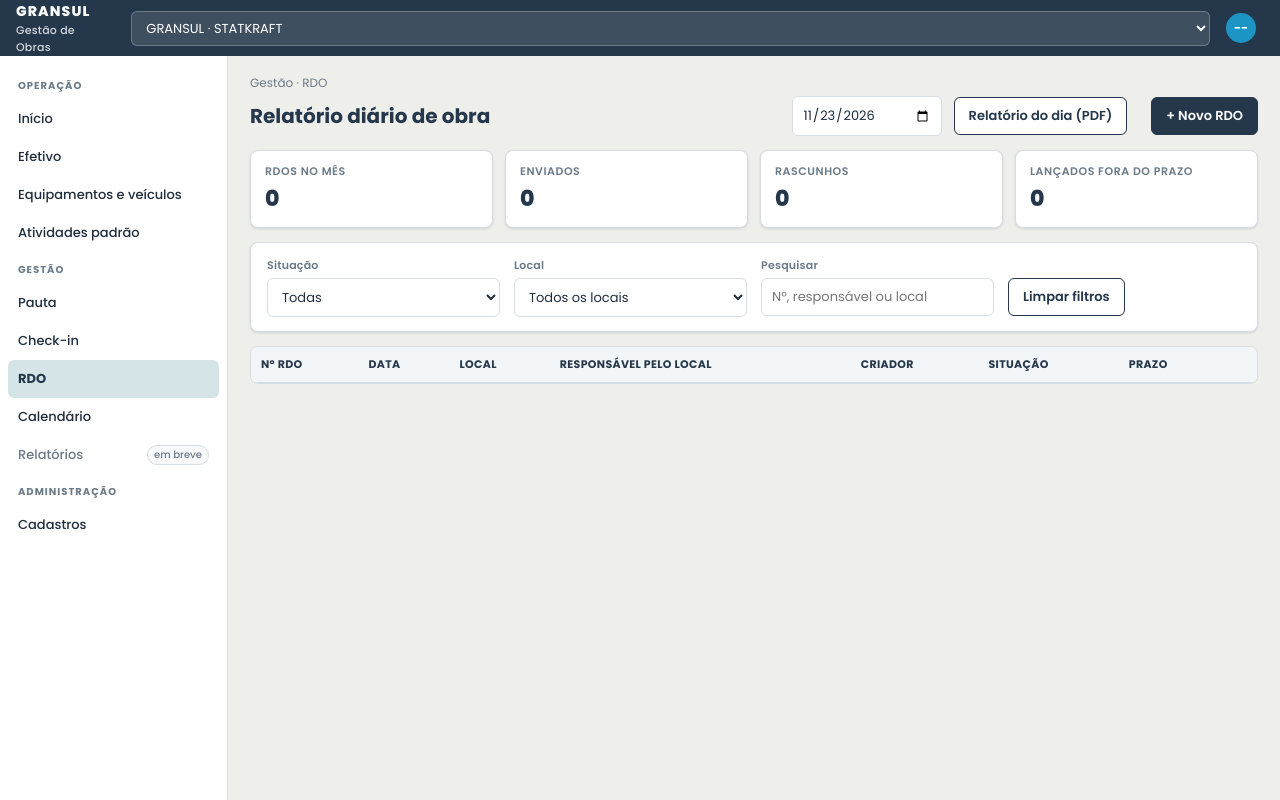
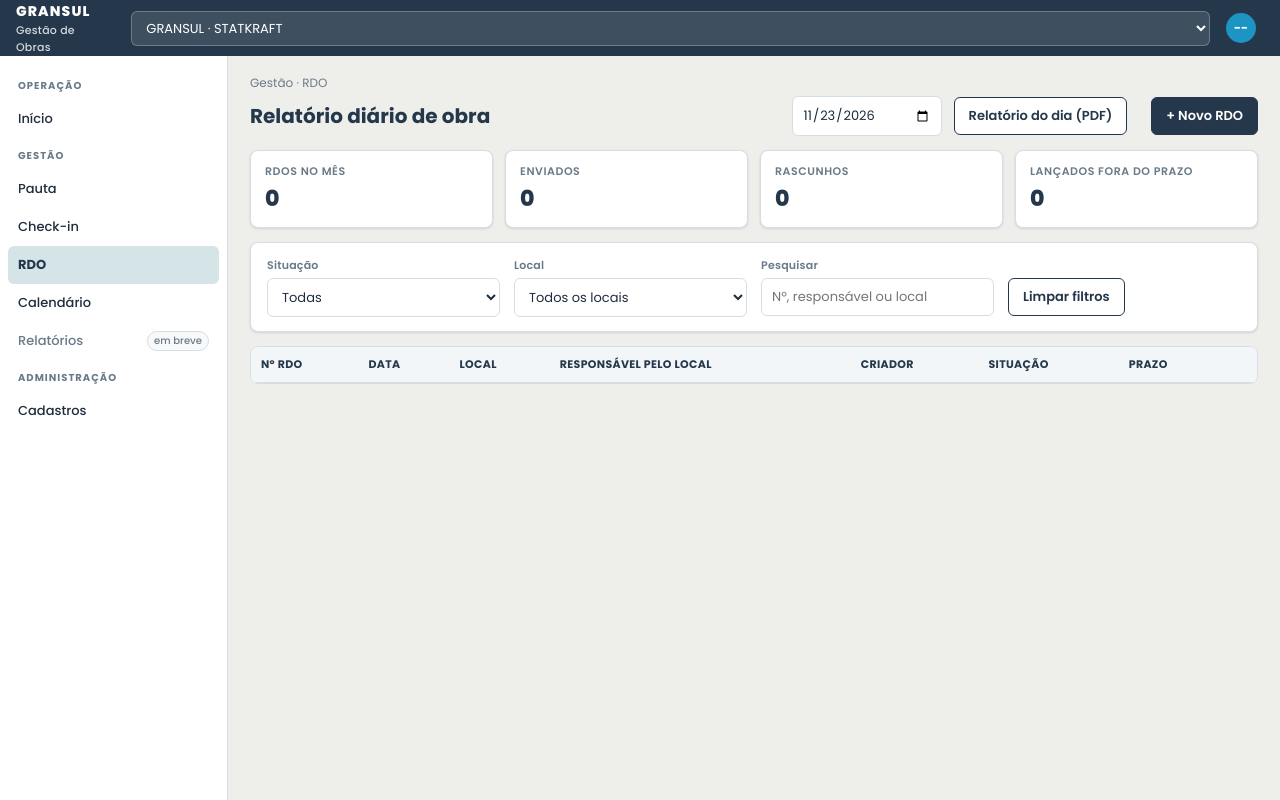
Before and after one commit to Jonacir2023/Gest-o-for-app-Gest-o-, a plain HTML site: page apps-script/Index.html in a window 1280 px wide. Drawn offline with Linux system fonts and the light colour scheme.

Commit message:
Remove links redundantes de Efetivo, Equipamentos e Atividades padrão do menu
Essas telas já são acessíveis como abas dentro de Cadastros.

Co-Authored-By: Claude Sonnet 5 <noreply@anthropic.com>

```diff
--- a/apps-script/Index.html
+++ b/apps-script/Index.html
@@ -180,9 +180,6 @@
   <nav class="nav" id="nav" aria-label="Menu principal">
     <h4>Operação</h4>
     <a href="#" data-rota="inicio"><span>Início</span></a>
-    <a href="#" data-rota="efetivo"><span>Efetivo</span></a>
-    <a href="#" data-rota="equip"><span>Equipamentos e veículos</span></a>
-    <a href="#" data-rota="atividades"><span>Atividades padrão</span></a>
     <h4>Gestão</h4>
     <a href="#" data-rota="pauta"><span>Pauta</span></a>
     <a href="#" data-rota="checkin"><span>Check-in</span></a>
```
